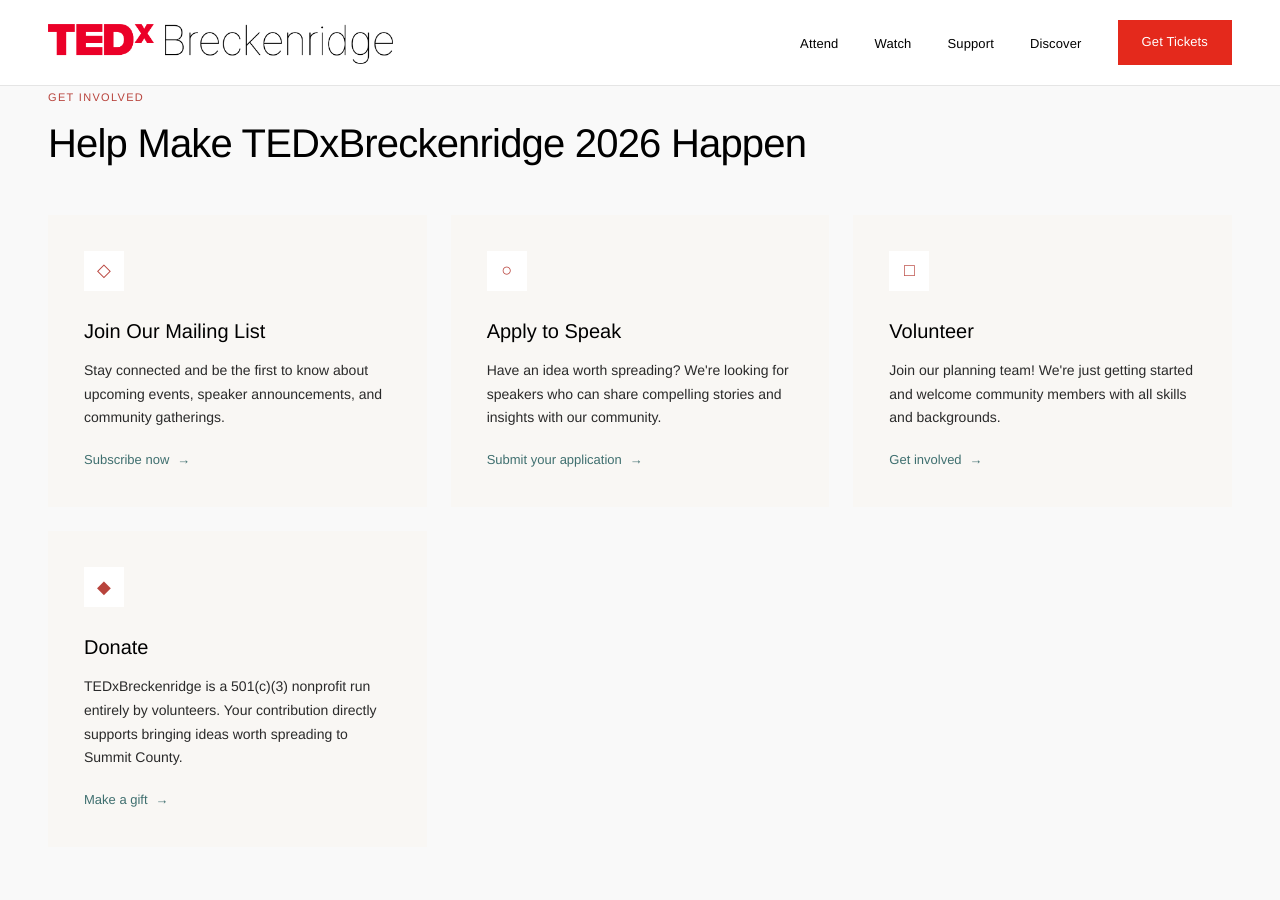
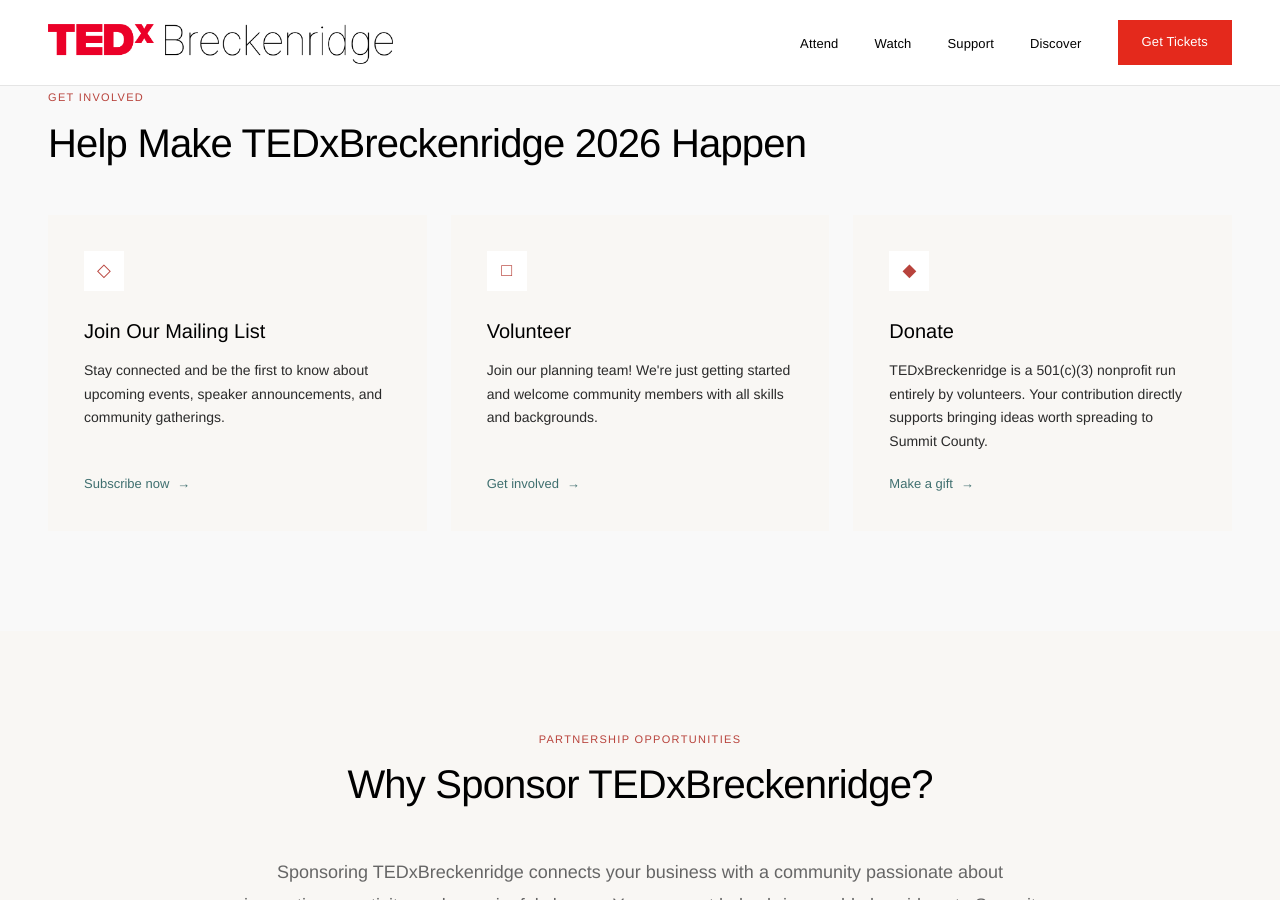
Before and after one commit to ardell/tedxbreckenridge, a Jekyll site: the page built from website/index.html, in a window 1280 px wide and 900 px high, scrolled down 3712 px. Built offline with Jekyll 4.4.1, drawn with Linux system fonts in a browser that asks for light colours.

Commit message:
Remove 'Apply to Speak' on homepage.

```diff
--- a/website/index.html
+++ b/website/index.html
@@ -172,12 +172,6 @@
             <a href="#mailing-list" class="support-link">Subscribe now</a>
         </div>
         <div class="support-card">
-            <div class="support-icon" aria-hidden="true">○</div>
-            <h3>Apply to Speak</h3>
-            <p>Have an idea worth spreading? We're looking for speakers who can share compelling stories and insights with our community.</p>
-            <a href="https://tedxbreckenridge.com/speak" target="_blank" rel="noopener noreferrer" class="support-link" aria-label="Submit your application (opens in new window)">Submit your application</a>
-        </div>
-        <div class="support-card">
             <div class="support-icon" aria-hidden="true">□</div>
             <h3>Volunteer</h3>
             <p>Join our planning team! We're just getting started and welcome community members with all skills and backgrounds.</p>
```
